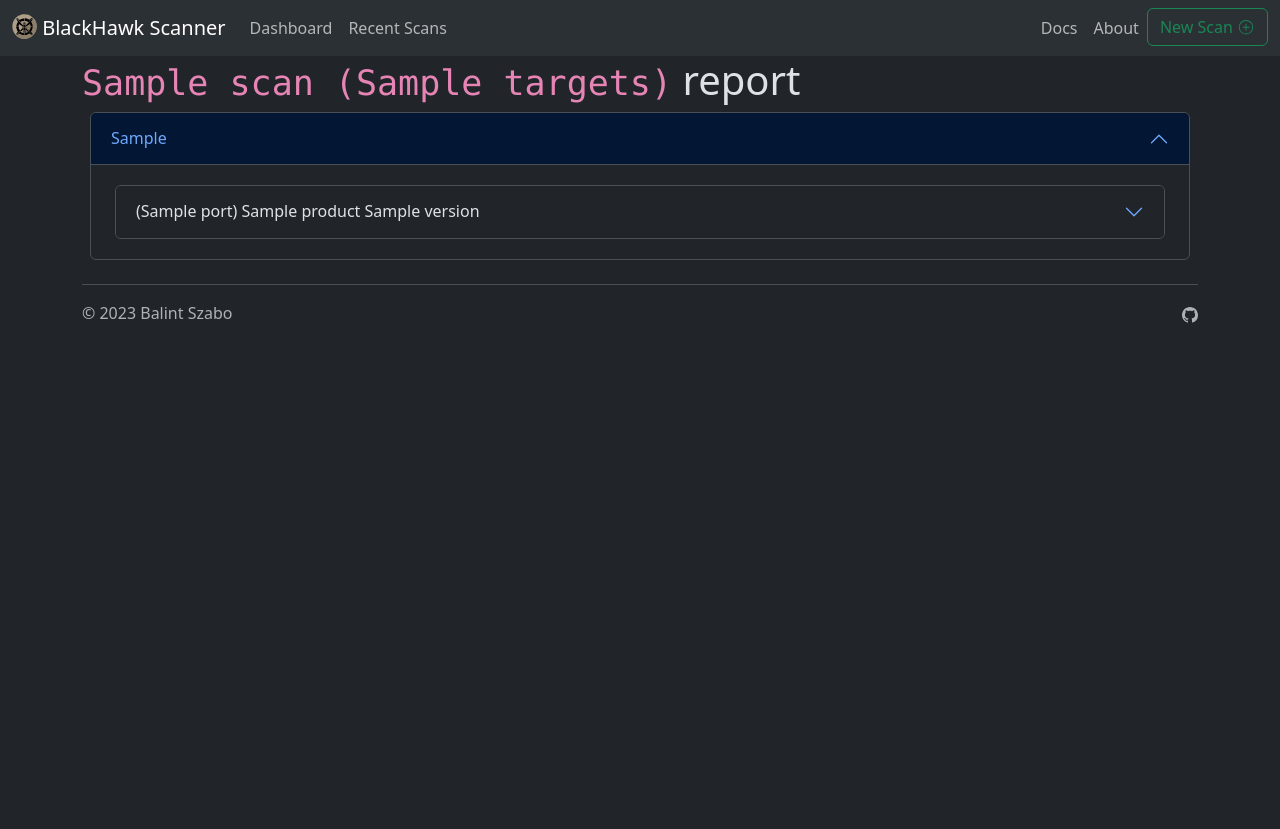
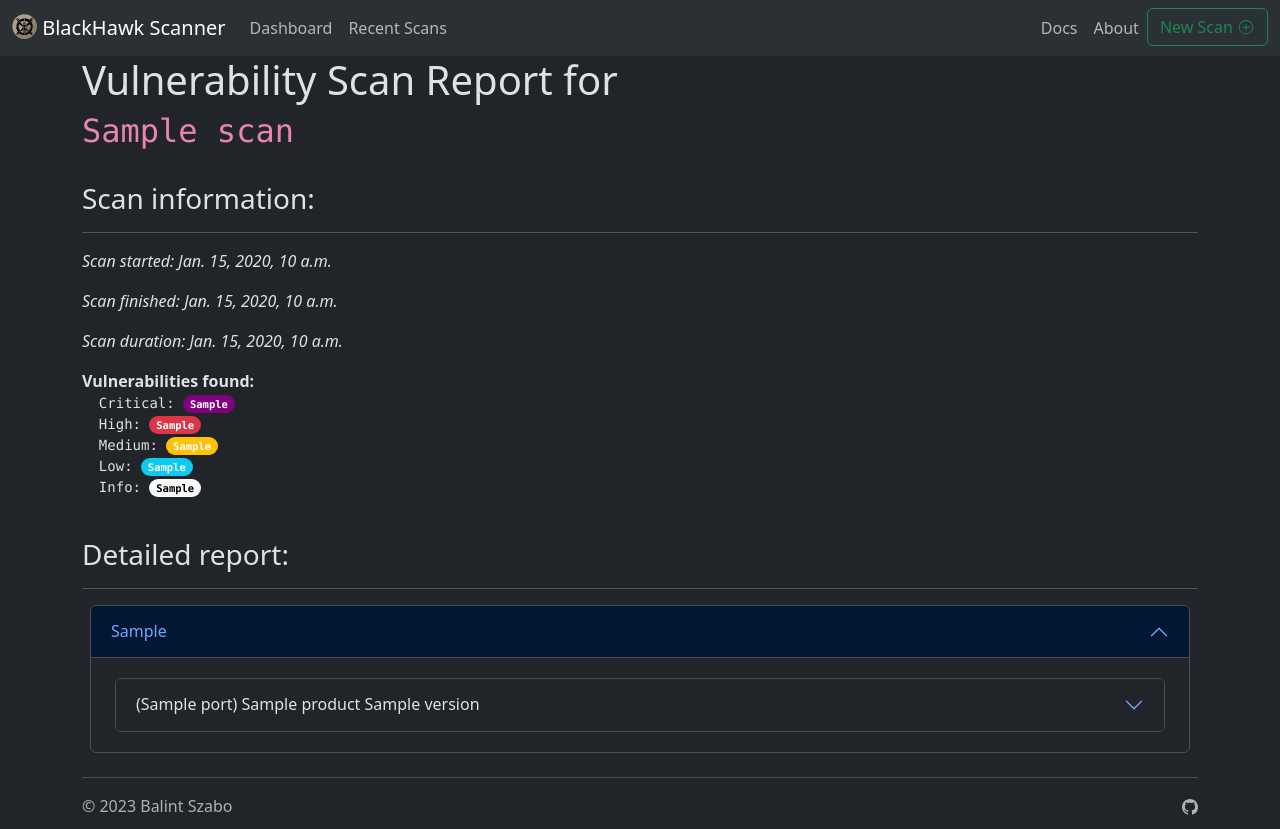
Before and after one commit to bsdrip/BlackHawk, a Django app: template VulnerabilityScanner/templates/VulnerabilityScanner/scan_details.html in a window 1280 px wide. Shown: the top 829 px of the page. Before the commit the page ends 323 px from the top, so only its background shows below. Run offline with Django 4.2, Linux system fonts and the light colour scheme; the template is opened without the code that fills it: most values are stand-ins (such as "Sample title", 1, 10 or a date in 2020); data that the repository does not hold is empty; parts of the project's set-up code (start-up, migrations or seed data) failed here and were passed over; some libraries are stand-ins or nearby versions.

Commit message:
feat(scan_details): add more details

```diff
--- a/VulnerabilityScanner/templates/VulnerabilityScanner/scan_details.html
+++ b/VulnerabilityScanner/templates/VulnerabilityScanner/scan_details.html
@@ -2,8 +2,30 @@
 {% load custom_filters %}
 
 {% block content %}
-<h1><code>{{ scan.scan_title }} ({{ scan.targets }})</code> report</h1>
+<h1>Vulnerability Scan Report for</h1>
+<code><h2>{{ scan.scan_title }}</h2></code>
 
+
+<br>
+<h3>Scan information:</h3>
+<hr>
+<i>
+<p>Scan started: {{ scan.start_date }}</p>
+<p>Scan finished: {{ scan.finish_date }}</p>
+<p>Scan duration: {{ scan.run_time }}</p>
+</i>
+<b>Vulnerabilities found:</b>
+<pre>
+  Critical: <span class="badge rounded-pill" style="background-color:purple;">{{ scan.result_json.vuln_numbers.critical_issues }}</span>
+  High: <span class="badge bg-danger rounded-pill">{{ scan.result_json.vuln_numbers.high_issues }}</span>
+  Medium: <span class="badge bg-warning rounded-pill">{{ scan.result_json.vuln_numbers.medium_issues }}</span>
+  Low: <span class="badge bg-info rounded-pill">{{ scan.result_json.vuln_numbers.low_issues }}</span>
+  Info: <span class="badge bg-light rounded-pill" style="color:black">{{ scan.result_json.vuln_numbers.info_issues }}</span>
+</pre>
+
+<br>
+<h3>Detailed report:</h3>
+<hr>
 {% if scan.result_json.vulnerabilities %}
 {% for vuln in scan.result_json.vulnerabilities %}
 <div class="accordion m-2">
```
